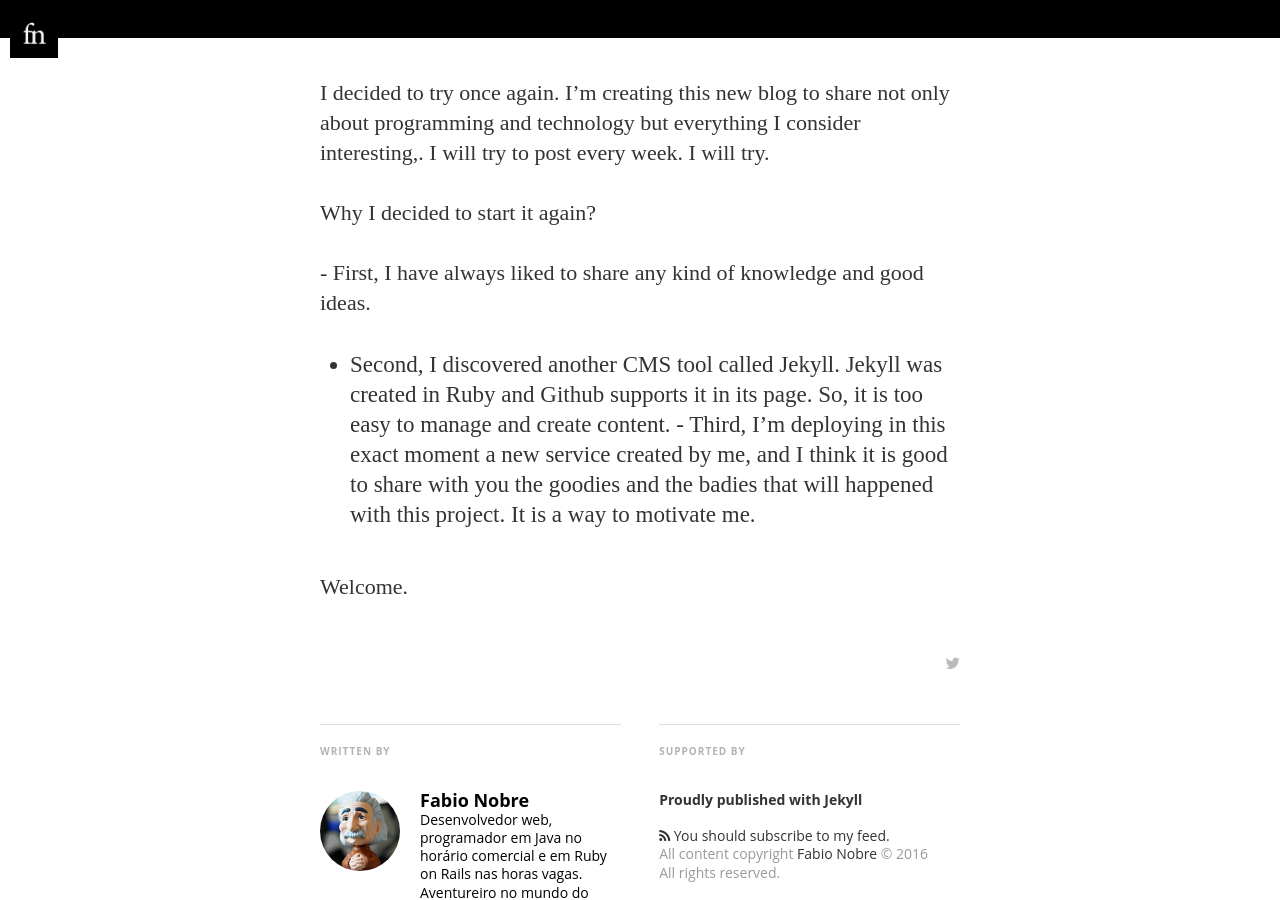
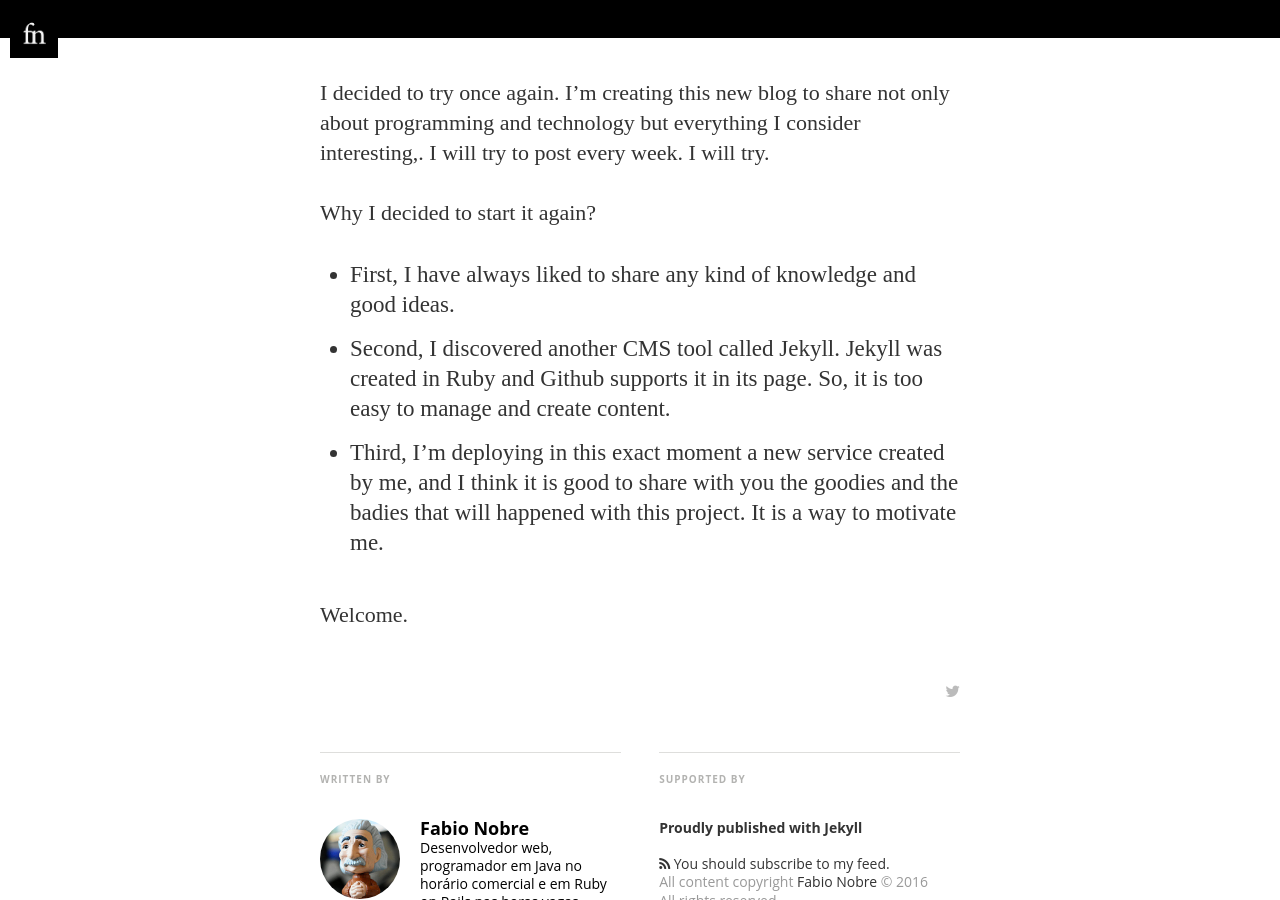
Before and after one commit to fabionobre/fabionobre.github.io, a Jekyll site: the page built from _posts/2015-09-24-post_de_teste.md, in a window 1280 px wide and 900 px high, scrolled down 862 px. Built offline with Jekyll 4.4.1, drawn with Linux system fonts in a browser that asks for light colours; nearby versions of some CDN libraries; some web fonts are replaced.

```diff
--- a/_posts/2015-09-24-post_de_teste.md
+++ b/_posts/2015-09-24-post_de_teste.md
@@ -9,8 +9,8 @@ I decided to try once again. I'm creating this new blog to share not only about
 
 Why I decided to start it again?
 
-­- First, I have always liked to share any kind of knowledge and good ideas.
+- First, I have always liked to share any kind of knowledge and good ideas.
 - Second, I discovered another CMS tool called Jekyll. Jekyll was created in Ruby and Github supports it in its page. So, it is too easy to manage and create content.
-­- Third, I'm deploying in this exact moment a new service created by me, and I think it is good to share with you the goodies and the badies that will happened with this project. It is a way to motivate me.
+- Third, I'm deploying in this exact moment a new service created by me, and I think it is good to share with you the goodies and the badies that will happened with this project. It is a way to motivate me.
 
 Welcome.
```
